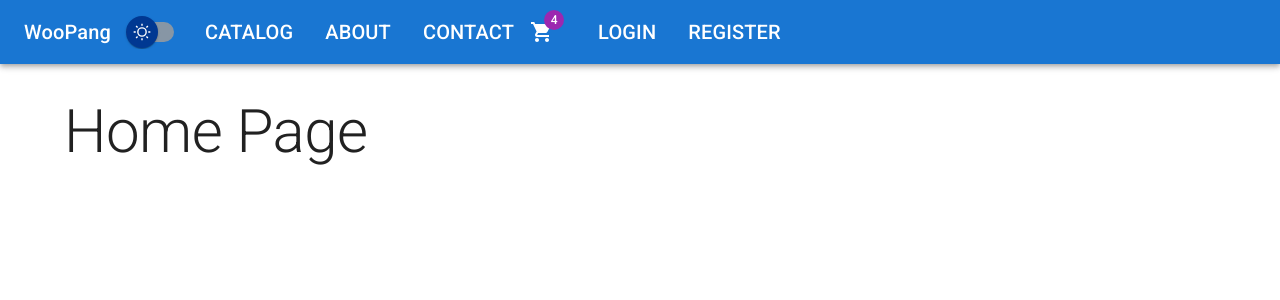
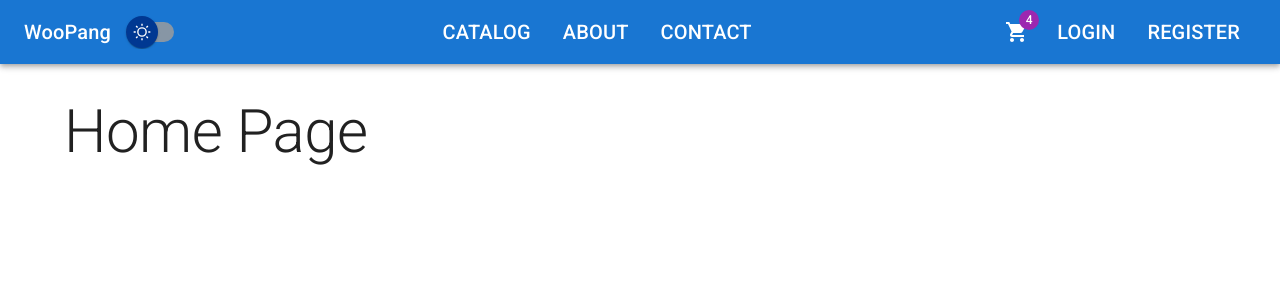
Before and after one commit to DevMinwoo-Jung/dotnet_core_with_react, a React (Vite) app in the folder client/: page / in a window 1280 px wide. Shown: the top 300 px of the page. Built offline with nearby package versions, Linux system fonts and the light colour scheme.

Commit message:
detail page logic

```diff
--- a/client/package.json
+++ b/client/package.json
@@ -15,8 +15,10 @@
     "@fontsource/roboto": "^5.0.8",
     "@mui/icons-material": "^5.15.6",
     "@mui/material": "^5.15.6",
+    "axios": "^1.6.7",
     "react": "^18.2.0",
     "react-dom": "^18.2.0",
+    "react-router": "^6.21.3",
     "react-router-dom": "^6.21.3"
   },
   "devDependencies": {
--- /dev/null
+++ b/client/src/app/components/LoadingSpinner.tsx
@@ -0,0 +1,7 @@
+import { CircularProgress } from "@mui/material";
+
+export default function Loading() {
+  return (
+    <CircularProgress />
+  )
+}
--- a/client/src/app/layout/Header.tsx
+++ b/client/src/app/layout/Header.tsx
@@ -1,4 +1,4 @@
-import { AppBar, Badge, IconButton, List, ListItem, Toolbar, Typography } from '@mui/material'
+import { AppBar, Badge, Box, IconButton, List, ListItem, Toolbar, Typography } from '@mui/material'
 import CustomizedSwitches from '../components/ThemeBtn'
 import { NavLink } from 'react-router-dom'
 import { ShoppingCart } from '@mui/icons-material'
@@ -19,36 +19,55 @@ export type HeaderType = {
   setTheme: ()=> void;
 }
 
+const navStyle = {
+    color: 'inherit',
+    typography: 'h6',
+    textDecoration: 'none',
+    '&:hover':{
+      color: 'grey.500'
+    },'&.active': {
+      color: 'text.secondary'
+    },
+}
+
+
 export default function Header({setTheme}:HeaderType) {
 
   return (
     <AppBar position='static' sx={{mb: 4}}>
-      <Toolbar>
+      <Toolbar sx={{display: 'flex', justifyContent: 'space-between', alignItems: 'center'}}>
+        <Box display='flex' alignItems='center'>
           <Typography variant='h6' component={NavLink} to={'/'} key={'home'} sx={{color: 'inherit', textDecoration:'none'}}>
             WooPang
           </Typography>
           <CustomizedSwitches setTheme={setTheme}/>
+        </Box>
+
           <List sx={{display:'flex'}}>
             {midLinks.map(({title, path}) => (
-            <ListItem component={NavLink} to={path} key={path} sx={{color: 'inherit', typography: 'h6'}}>
+              <ListItem component={NavLink} to={path} key={path}
+              sx={navStyle}>
                 {title.toUpperCase()}
               </ListItem>
             ))}
           </List>
 
-        <IconButton size='large' edge='start' color='inherit' sx={{mr: 2}}>
+        <Box display='flex' alignItems='center'>
+          <IconButton size='large' edge='start' color='inherit'
+              sx={navStyle}>
               <Badge badgeContent='4' color='secondary'>
                   <ShoppingCart/>
               </Badge>
           </IconButton>
-
           <List sx={{display:'flex'}}>
             {rightLinks.map(({title, path}) => (
-            <ListItem component={NavLink} to={path} key={path} sx={{color: 'inherit', typography: 'h6'}}>
+              <ListItem component={NavLink} to={path} key={path}
+              sx={navStyle}>
                 {title.toUpperCase()}
               </ListItem>
             ))}
           </List>
+        </Box>
       </Toolbar>
     </AppBar>
   )
--- a/client/src/features/catalog/ProductCard.tsx
+++ b/client/src/features/catalog/ProductCard.tsx
@@ -36,7 +36,7 @@ export default function ProductCard({product}:SingleProduct) {
       </CardContent>
       <CardActions>
         <Button size="small">Share</Button>
-        <Button size="small">Learn More</Button>
+        <Button size="small">View</Button>
       </CardActions>
     </Card>
   )
--- a/client/src/features/catalog/ProductDetail.tsx
+++ b/client/src/features/catalog/ProductDetail.tsx
@@ -1,9 +1,47 @@
 import { Typography } from "@mui/material";
+import { useEffect, useState } from "react";
+import { useParams } from 'react-router-dom';
+import axios from "axios";
+import { Product } from "../../app/models/product";
+import Loading from "../../app/components/LoadingSpinner";
 
 export default function ProductDetail(){
+
+    const { id } = useParams()
+    const [product, setProduct] = useState<Product | null>();
+    const [loading, setLoading] = useState(true);
+
+    useEffect(()=> {
+        axios.get(`http://localhost:5252/api/products/${id}`).then((response)=> {
+            // if(response.status === 200) {
+            //     setLoading(false);
+            //     setProduct(response.data)
+            // }
+            // 이렇게 한꺼번에 처리하지 말고
+            setProduct(response.data);
+        }).catch(err => console.error(err))
+        .finally(() => setLoading(false))
+
+    }, [id])
+
+    if (loading) return <Loading/>
+
+    if (!product) return <h3>Not Found</h3>
+
+    const { brand, description, name, pictureUrl, price, quantityInStock, type } = product;
     return (
-        <Typography variant="h2">
-            ProductDetail Page
-        </Typography>
+        <>
+
+            <Typography variant="h2">
+                {brand}
+                {description}
+                {name}
+                {pictureUrl}
+                {quantityInStock}
+                {type}
+                {price}
+            </Typography>
+
+        </>
     )
 }
```
Also changed, not shown: 2 other files (tests, documents, lock files or other folders). Lines whose indentation alone changed are shown as unchanged.
